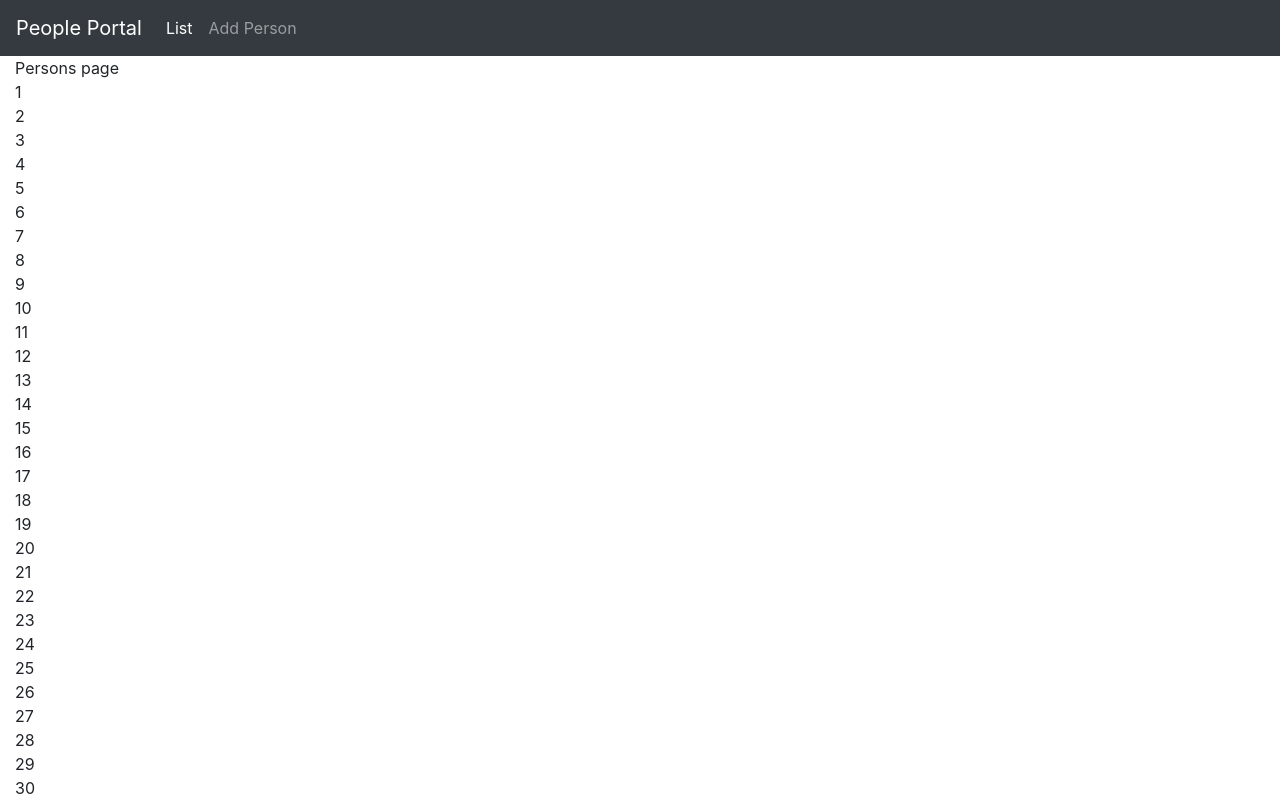
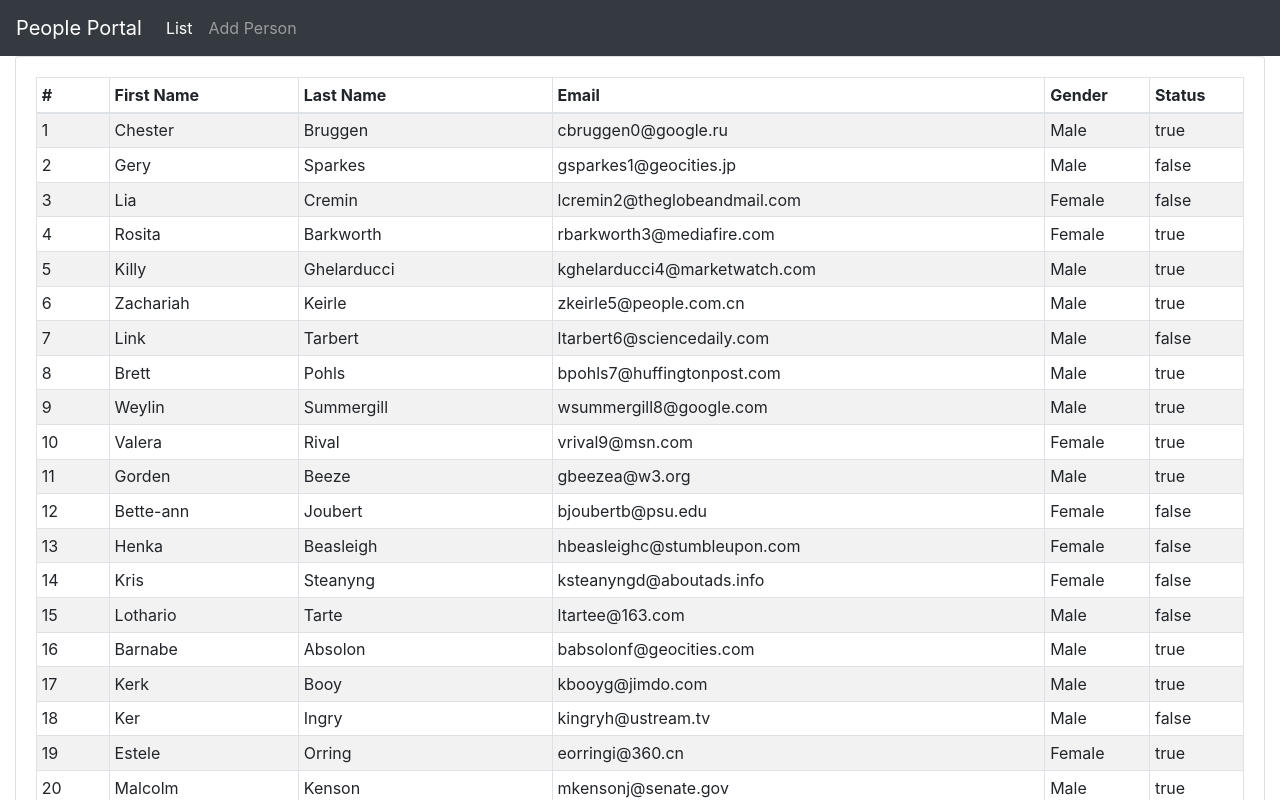
Before and after one commit to alex-auus/PersonPortal, a React (Create React App) app in the folder frontend/: page / in a window 1280 px wide. Shown: the top 800 px of the page. Built offline with nearby package versions, Linux system fonts and the light colour scheme.

Commit message:
added persons table

```diff
--- a/frontend/src/App.tsx
+++ b/frontend/src/App.tsx
@@ -4,6 +4,8 @@ import { Switch, Route } from "react-router-dom";
 import "./App.scss";
 
 import Container from "react-bootstrap/Container";
+import Row from "react-bootstrap/Row";
+import Col from "react-bootstrap/Col";
 
 import Navigation from "./components/navigation/navigation.component";
 
@@ -15,10 +17,14 @@ const App: React.FC = () => {
     <>
       <Navigation />
       <Container fluid>
-        <Switch>
-          <Route exact path="/" component={PersonsPage} />
-          <Route exact path="/add-person" component={AddPersonPage} />
-        </Switch>
+        <Row>
+          <Col>
+            <Switch>
+              <Route exact path="/" component={PersonsPage} />
+              <Route exact path="/add-person" component={AddPersonPage} />
+            </Switch>
+          </Col>
+        </Row>
       </Container>
     </>
   );
--- a/frontend/src/components/navigation/navigation.component.tsx
+++ b/frontend/src/components/navigation/navigation.component.tsx
@@ -6,7 +6,7 @@ import Nav from "react-bootstrap/Nav";
 
 const Navigation = () => {
   const location = useLocation();
-  debugger;
+
   return (
     <Navbar expand="sm" bg="dark" variant="dark">
       <Navbar.Brand href="/">People Portal</Navbar.Brand>
--- a/frontend/src/pages/person-item/person-item.components.tsx
+++ /dev/null
@@ -1,11 +0,0 @@
-import React from "react";
-
-interface Person {
-  id: number;
-}
-
-const PersonItem: React.FC<Person> = ({ id }) => {
-  return <div>{id}</div>;
-};
-
-export default PersonItem;
--- a/frontend/src/pages/persons/persons.component.tsx
+++ b/frontend/src/pages/persons/persons.component.tsx
@@ -1,17 +1,40 @@
 import React from "react";
 
-import PersonItem from "../person-item/person-item.components";
+import Table from "react-bootstrap/Table";
+import Card from "react-bootstrap/Card";
 
 import MOCK_DATA from "./MOCK_DATA.json";
 
 const PersonsPage: React.FC = () => {
   return (
-    <div>
-      Persons page
-      {MOCK_DATA.map((md) => (
-        <PersonItem {...md}></PersonItem>
-      ))}
-    </div>
+    <Card>
+      <Card.Body>
+        <Table size="sm" responsive striped bordered hover>
+          <thead>
+            <tr>
+              <th>#</th>
+              <th>First Name</th>
+              <th>Last Name</th>
+              <th>Email</th>
+              <th>Gender</th>
+              <th>Status</th>
+            </tr>
+          </thead>
+          <tbody>
+            {MOCK_DATA.map((md) => (
+              <tr>
+                <td>{md.id}</td>
+                <td>{md.first_name}</td>
+                <td>{md.last_name}</td>
+                <td>{md.email}</td>
+                <td>{md.gender}</td>
+                <td>{md.status ? "true" : "false"}</td>
+              </tr>
+            ))}
+          </tbody>
+        </Table>
+      </Card.Body>
+    </Card>
   );
 };
 export default PersonsPage;
```
